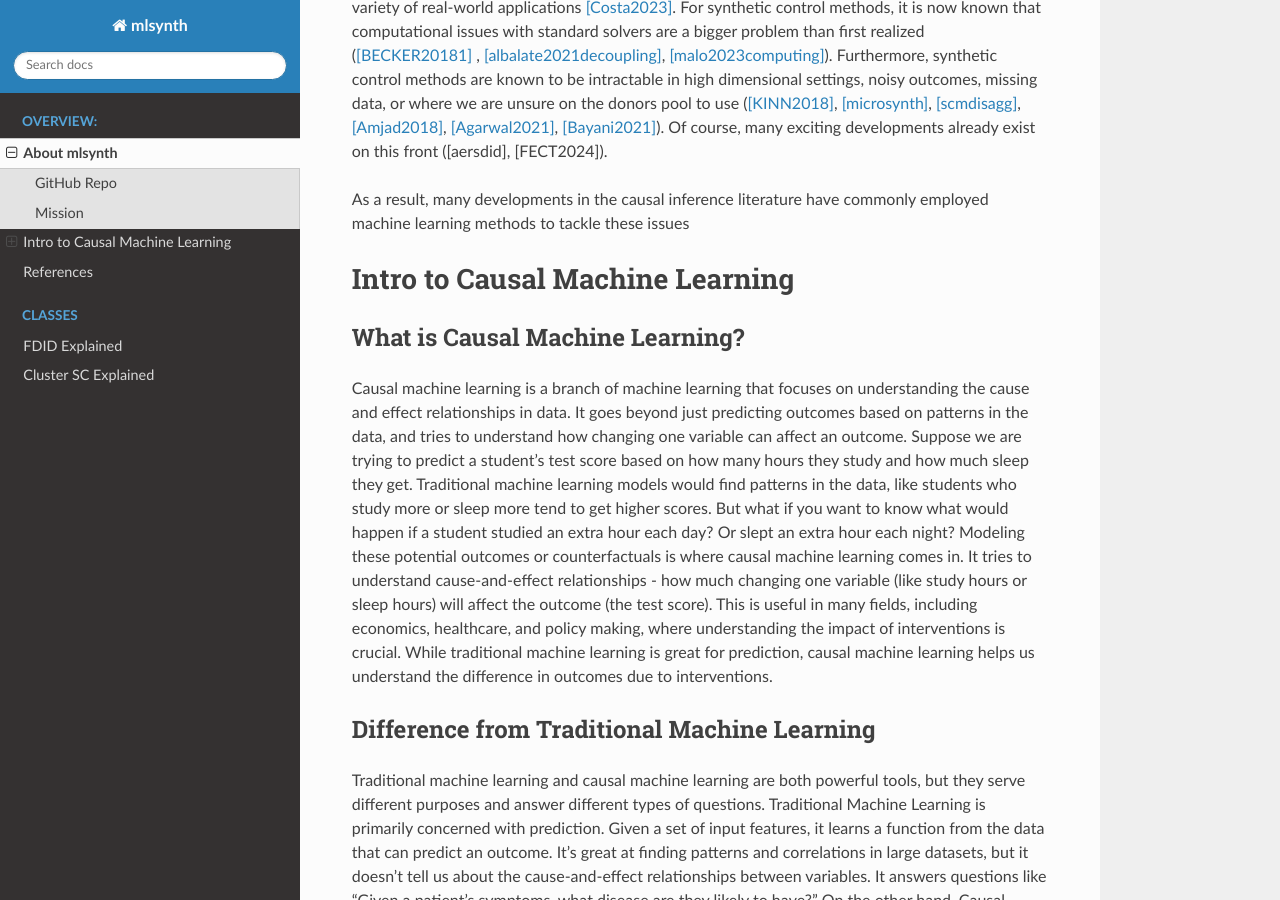
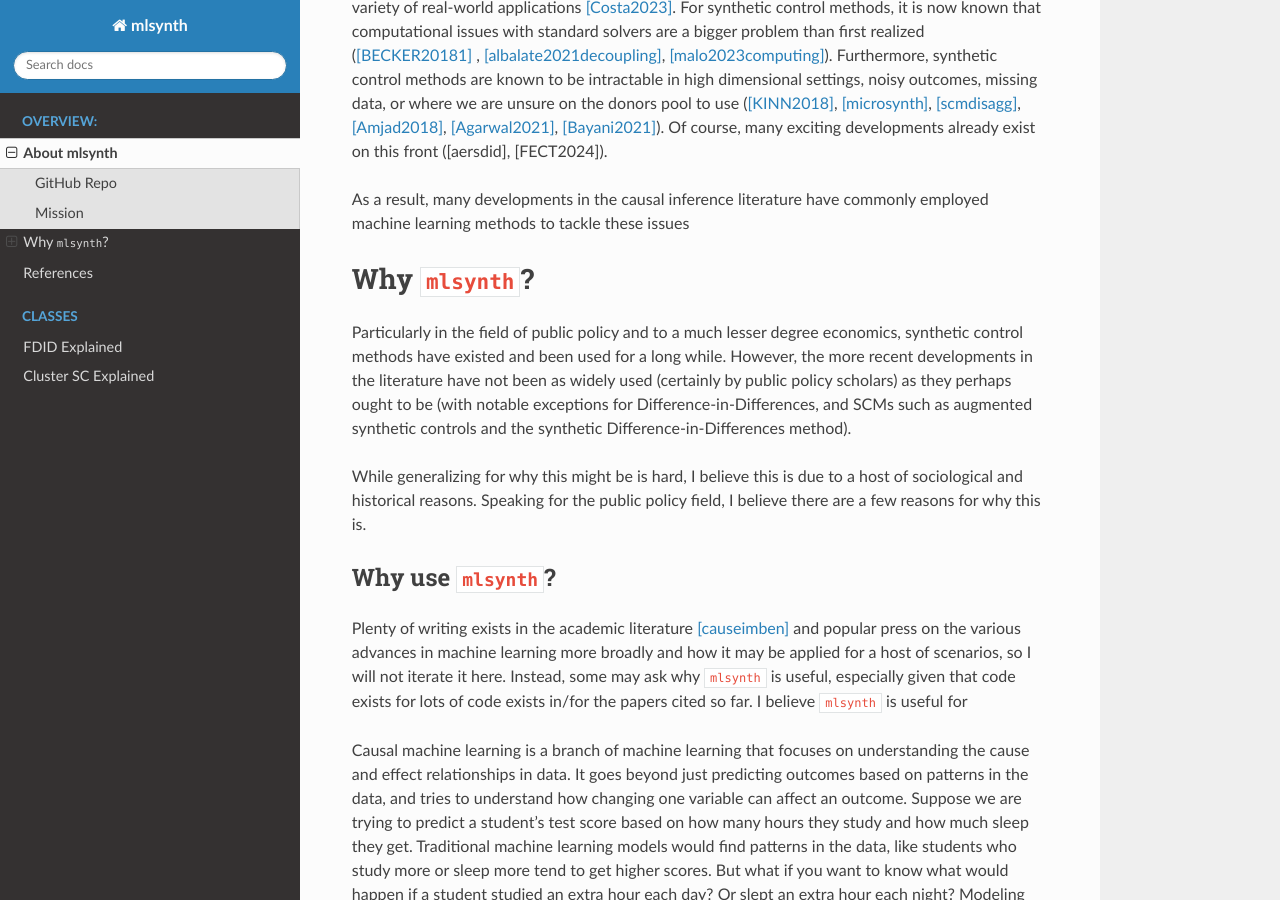
Before and after one commit to jgreathouse9/mlsynth, a Sphinx documentation site: the page built from docs/about.rst, in a window 1280 px wide and 900 px high, scrolled down 879 px. Built offline with Sphinx 7.4.7 and the Read the Docs theme 3.1.0, drawn with Linux system fonts in a browser that asks for light colours; pages that are not in the unit, such as notebooks, are missing from menus.

Commit message:
Update about.rst

```diff
--- a/docs/about.rst
+++ b/docs/about.rst
@@ -23,11 +23,18 @@ As a result, many developments in the causal inference literature have commonly
 
 
 
-Intro to Causal Machine Learning
+Why ``mlsynth``?
 ================================
 
-What is Causal Machine Learning?
+Particularly in the field of public policy and to a much lesser degree economics, synthetic control methods have existed and been used for a long while. However, the more recent developments in the literature have not been as widely used (certainly by public policy scholars) as they perhaps ought to be (with notable exceptions for Difference-in-Differences, and SCMs such as augmented synthetic controls and the synthetic Difference-in-Differences method).
+
+While generalizing for why this might be is hard, I believe this is due to a host of sociological and historical reasons. Speaking for the public policy field, I believe there are a few reasons for why this is.
+
+
+Why use ``mlsynth``?
 --------------------------------
+
+Plenty of writing exists in the academic literature [causeimben]_ and popular press on the various advances in machine learning more broadly and how it may be applied for a host of scenarios, so I will not iterate it here. Instead, some may ask why ``mlsynth`` is useful, especially given that code exists for lots of code exists in/for the papers cited so far. I believe ``mlsynth`` is useful for
 
 Causal machine learning is a branch of machine learning that focuses on understanding the cause and effect relationships in data. It goes beyond just predicting outcomes based on patterns in the data, and tries to understand how changing one variable can affect an outcome.
 Suppose we are trying to predict a student’s test score based on how many hours they study and how much sleep they get. Traditional machine learning models would find patterns in the data, like students who study more or sleep more tend to get higher scores.
```
